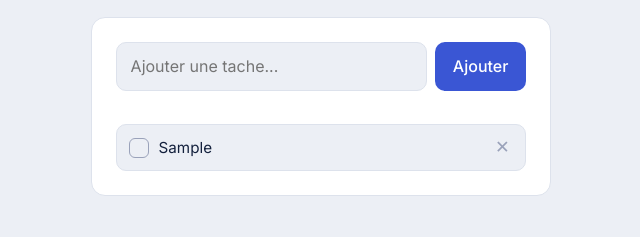
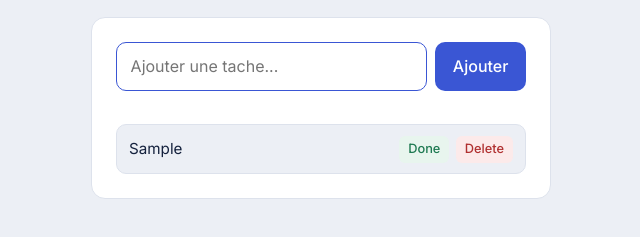
Before and after one commit to Dylan-io/TODOList_Eclo, a plain HTML site: page index.html in a window 1280 px wide. Both pictures are taken after typing "Sample" into the empty fields and a click on the button "Ajouter". Shown: the part 109-346 px from the top of the page, without its empty margins (319-959 px from the left). Drawn offline with Linux system fonts and the light colour scheme.

Commit message:
add main.js file

```diff
--- a/index.html
+++ b/index.html
@@ -40,7 +40,8 @@
     </section>
 
   </main>
+  <!-- <script src="script.js"></script> -->
 
-  <script src="script.js"></script>
+  <script src="main.js"></script>
 </body>
 </html>
--- /dev/null
+++ b/main.js
@@ -0,0 +1,113 @@
+let todos = [];
+let nextId = 1;
+
+const form = document.getElementById("todo-form");
+const input = document.getElementById("todo-input");
+const list = document.getElementById("todo-list");
+const counter = document.getElementById("counter");
+const errorMsg = document.getElementById("error-msg");
+const emptyMsg = document.getElementById("empty-msg");
+
+form.addEventListener("submit", function (event) {
+  event.preventDefault();
+
+  const text = input.value.trim();
+
+  if (text === "") {
+    errorMsg.textContent = "Ecris une tache avant d'ajouter.";
+    input.focus();
+    return;
+  }
+
+  errorMsg.textContent = "";
+  todos.push({
+    id: nextId,
+    text: text,
+    done: false
+  });
+  nextId++;
+
+  input.value = "";
+  input.focus();
+  render();
+});
+
+function render() {
+  list.innerHTML = "";
+
+  todos.forEach(function (todo) {
+    const item = document.createElement("li");
+    item.className = "todo-item" + (todo.done ? " is-done" : "");
+
+    const text = document.createElement("span");
+    text.className = "todo-item-text";
+    text.textContent = todo.text;
+
+    const actions = document.createElement("div");
+    actions.className = "todo-item-actions";
+
+    const doneButton = document.createElement("button");
+    doneButton.type = "button";
+    doneButton.className = "todo-item-done";
+    doneButton.textContent = todo.done ? "Undo" : "Done";
+    doneButton.setAttribute(
+      "aria-label",
+      todo.done ? "Marquer la tache comme non terminee" : "Marquer la tache comme terminee"
+    );
+    doneButton.addEventListener("click", function () {
+      toggleTodo(todo.id);
+    });
+
+    const deleteButton = document.createElement("button");
+    deleteButton.type = "button";
+    deleteButton.className = "todo-item-delete";
+    deleteButton.textContent = "Delete";
+    deleteButton.setAttribute("aria-label", "Supprimer la tache");
+    deleteButton.addEventListener("click", function () {
+      deleteTodo(todo.id);
+    });
+
+    actions.appendChild(doneButton);
+    actions.appendChild(deleteButton);
+    item.appendChild(text);
+    item.appendChild(actions);
+    list.appendChild(item);
+  });
+
+  updateCounter();
+  updateEmptyState();
+}
+
+function toggleTodo(id) {
+  const todo = todos.find(function (item) {
+    return item.id === id;
+  });
+
+  if (todo) {
+    todo.done = !todo.done;
+    render();
+  }
+}
+
+function deleteTodo(id) {
+  todos = todos.filter(function (todo) {
+    return todo.id !== id;
+  });
+  render();
+}
+
+function updateCounter() {
+  const doneCount = todos.filter(function (todo) {
+    return todo.done;
+  }).length;
+
+  counter.textContent = `${doneCount} sur ${todos.length} terminees`;
+}
+
+function updateEmptyState() {
+  const hasTodos = todos.length > 0;
+  emptyMsg.classList.toggle("is-hidden", hasTodos);
+  list.classList.toggle("is-hidden", !hasTodos);
+}
+
+render();
--- a/style.css
+++ b/style.css
@@ -122,32 +122,17 @@ body {
 .todo-item {
   display: flex;
   align-items: center;
-  gap: 0.6rem;
+  gap: 0.75rem;
   background: var(--bg);
   border: 1px solid var(--line);
   border-radius: var(--radius);
   padding: 0.65rem 0.75rem;
 }
 
-.todo-item-check {
-  width: 20px;
-  height: 20px;
+.todo-item-actions {
+  display: flex;
   flex-shrink: 0;
-  border: 1.5px solid var(--ink-muted);
-  border-radius: 6px;
-  background: transparent;
-  cursor: pointer;
-  display: flex;
-  align-items: center;
-  justify-content: center;
-  color: #fff;
-  font-size: 13px;
-  line-height: 1;
-}
-
-.todo-item.is-done .todo-item-check {
-  background: var(--success);
-  border-color: var(--success);
+  gap: 0.4rem;
 }
 
 .todo-item-text {
@@ -161,18 +146,45 @@ body {
   color: var(--ink-muted);
 }
 
+.todo-item-done,
 .todo-item-delete {
-  background: transparent;
-  border: none;
+  border: 1px solid transparent;
+  border-radius: 6px;
+  font: inherit;
+  font-size: 0.8rem;
+  font-weight: 500;
   cursor: pointer;
-  font-size: 1.1rem;
-  color: var(--ink-muted);
-  padding: 0.2rem;
-  line-height: 1;
+  padding: 0.3rem 0.5rem;
+  line-height: 1.2;
+}
+
+.todo-item-done {
+  color: var(--success);
+  background: #e8f5ee;
+}
+
+.todo-item-done:hover {
+  border-color: var(--success);
+}
+
+.todo-item-delete {
+  color: var(--danger);
+  background: var(--danger-soft);
 }
 
 .todo-item-delete:hover {
-  color: var(--danger);
+  border-color: var(--danger);
+}
+
+.todo-item-delete:focus-visible,
+.todo-item-done:focus-visible {
+  outline: 2px solid var(--accent);
+  outline-offset: 2px;
+}
+
+/* Keep the actions compact on small screens. */
+.todo-item-delete {
+  cursor: pointer;
 }
 
 /* ---------- Etat vide ---------- */
```
